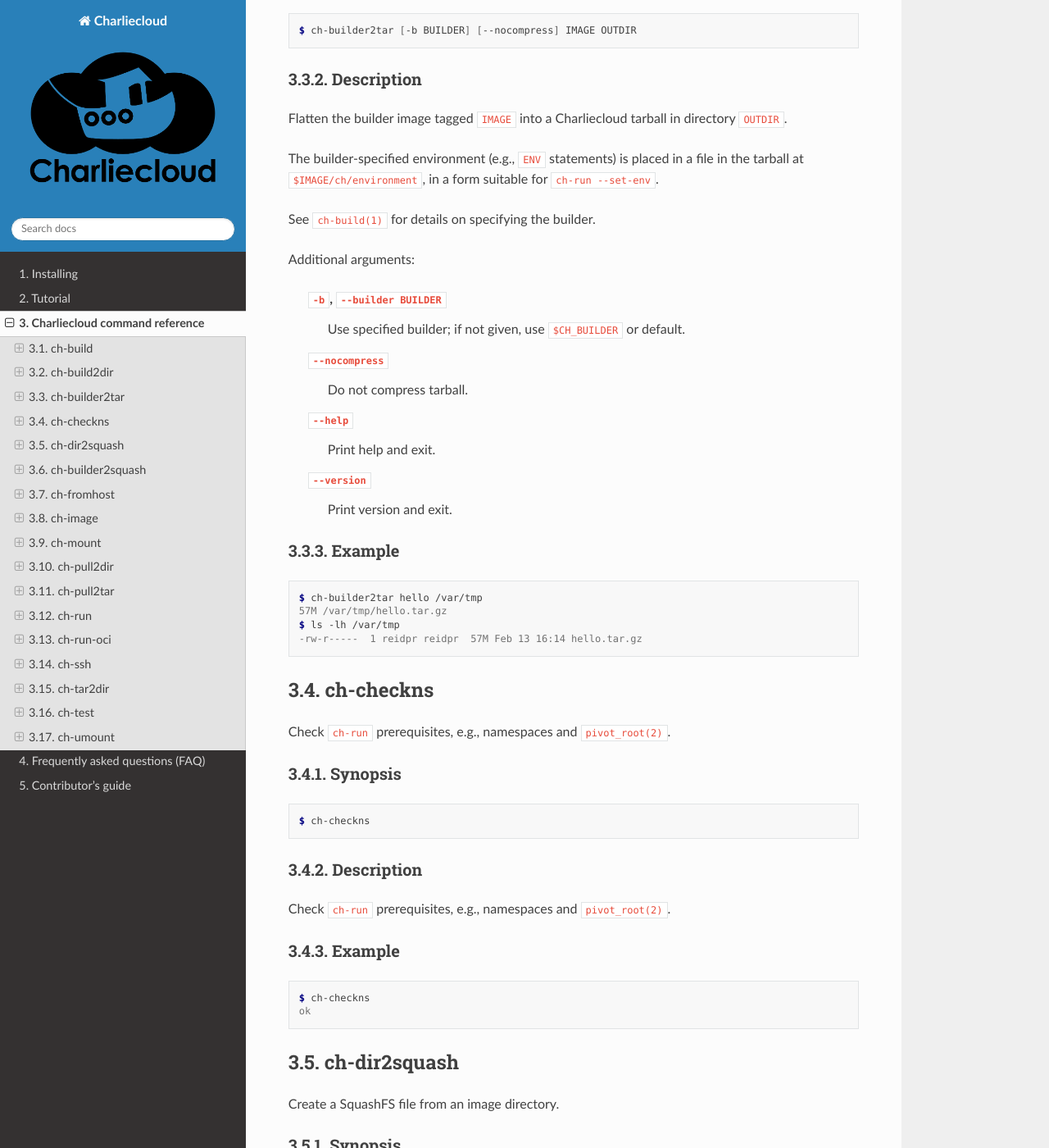
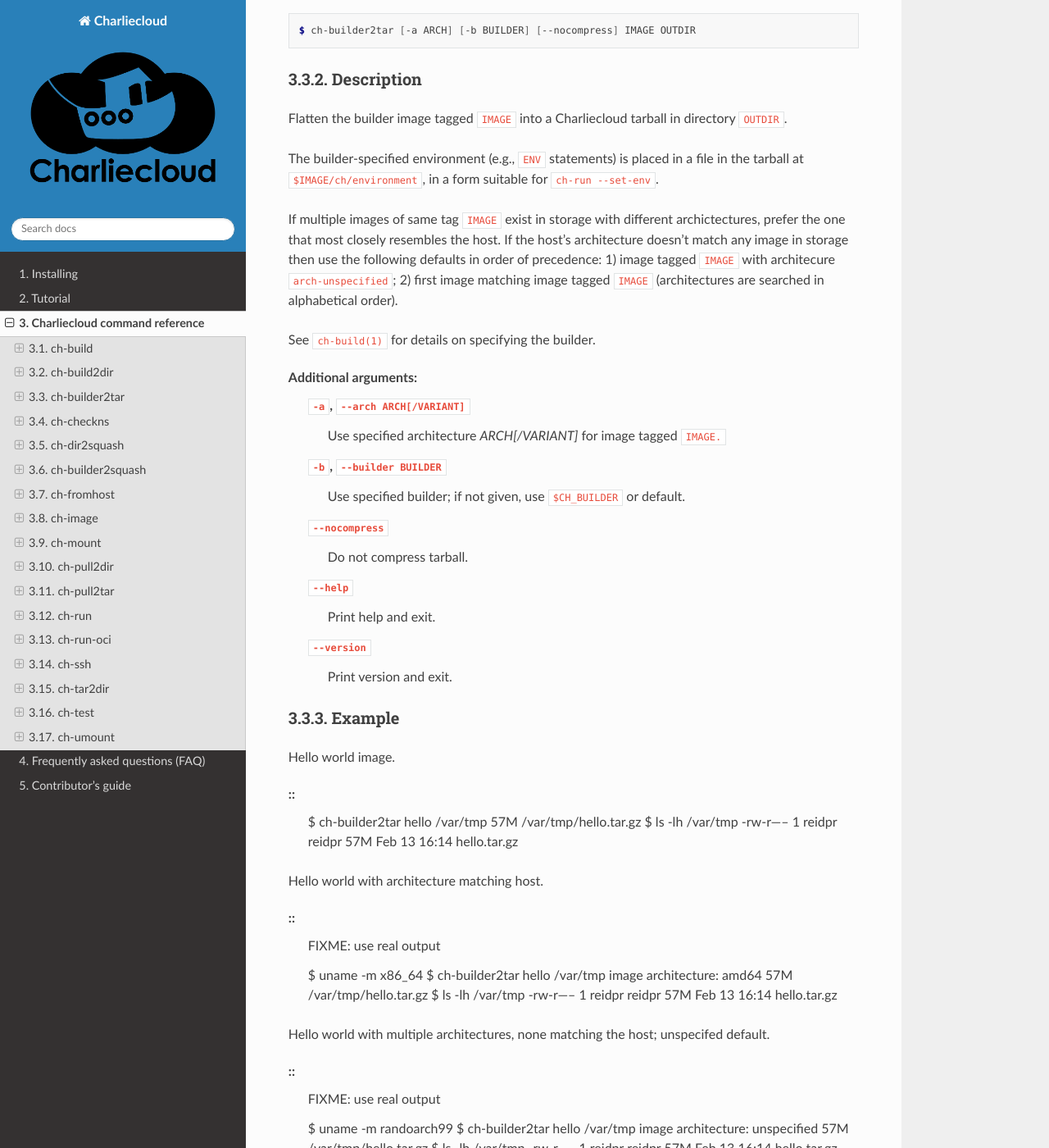
Before and after one commit to hpc/charliecloud, a Sphinx documentation site: the page built from doc/command-usage.rst, in a window 1280 px wide and 1400 px high, scrolled down 4425 px. Shown: the whole window at 82% size. Built offline with Sphinx 7.4.7 and the Read the Docs theme 2.0.0, drawn with Linux system fonts in a browser that asks for light colours; some of the changed text lies outside the part shown.

```diff
--- a/doc/ch-builder2tar_desc.rst
+++ b/doc/ch-builder2tar_desc.rst
@@ -3,7 +3,7 @@
 
 ::
 
-  $ ch-builder2tar [-b BUILDER] [--nocompress] IMAGE OUTDIR
+  $ ch-builder2tar [-a ARCH] [-b BUILDER] [--nocompress] IMAGE OUTDIR
 
 Description
 ===========
@@ -15,9 +15,18 @@
 a file in the tarball at :code:`$IMAGE/ch/environment`, in a form suitable for
 :code:`ch-run --set-env`.
 
+If multiple images of same tag :code:`IMAGE` exist in storage with different
+archictectures, prefer the one that most closely resembles the host. If the
+host's architecture doesn't match any image in storage then use the following
+defaults in order of precedence: 1) image tagged :code:`IMAGE` with architecure
+:code:`arch-unspecified`; 2) first image matching image tagged :code:`IMAGE`
+(architectures are searched in alphabetical order).
+
 See :code:`ch-build(1)` for details on specifying the builder.
 
 Additional arguments:
+  :code:`-a`, :code:`--arch ARCH[/VARIANT]`
+    Use specified architecture `ARCH[/VARIANT]` for image tagged :code:`IMAGE.`
 
   :code:`-b`, :code:`--builder BUILDER`
     Use specified builder; if not given, use :code:`$CH_BUILDER` or default.
@@ -34,9 +43,51 @@
 Example
 =======
 
+Hello world image.
+
 ::
-
   $ ch-builder2tar hello /var/tmp
   57M /var/tmp/hello.tar.gz
   $ ls -lh /var/tmp
   -rw-r-----  1 reidpr reidpr  57M Feb 13 16:14 hello.tar.gz
+
+Hello world with architecture matching host.
+
+::
+  FIXME: use real output
+
+  $ uname -m
+  x86_64
+  $ ch-builder2tar hello /var/tmp
+  image architecture: amd64
+  57M /var/tmp/hello.tar.gz
+  $ ls -lh /var/tmp
+  -rw-r-----  1 reidpr reidpr  57M Feb 13 16:14 hello.tar.gz
+
+Hello world with multiple architectures, none matching the host; unspecifed
+default.
+
+::
+  FIXME: use real output
+
+  $ uname -m
+  randoarch99
+  $ ch-builder2tar hello /var/tmp
+  image architecture: unspecified
+  57M /var/tmp/hello.tar.gz
+  $ ls -lh /var/tmp
+  -rw-r-----  1 reidpr reidpr  57M Feb 13 16:14 hello.tar.gz
+
+Hellow world with multiple architectures, none matching the host, no
+unspecified architecture variant.
+
+::
+  FIXME: use real output
+
+  $ uname -m
+  randoarch99
+  $ ch-builder2tar hello /var/tmp
+  image architecture: amd64
+  57M /var/tmp/hello.tar.gz
+  $ ls -lh /var/tmp
+  -rw-r-----  1 reidpr reidpr  57M Feb 13 16:14 hello.tar.gz
--- a/doc/ch-image_desc.rst
+++ b/doc/ch-image_desc.rst
@@ -231,6 +231,15 @@
 
 Options:
 
+  :code:`--arch`
+    Specify architecture :code:`--arch=ARCH[/VARIANT]` for image described by
+    :code:`IMAGE_REF`. If found pull it; otherwise error. Use
+    :code:`--list-arch IMAGE_REF` for list of valid platform architectures.
+
+  :code:`--list-arch`
+    Print a list of valid :code:`--arch` targets for image
+    :code:`IMAGE_REF`.
+
   :code:`--last-layer N`
     Unpack only :code:`N` layers, leaving an incomplete image. This option is
     intended for debugging.
@@ -238,6 +247,12 @@
   :code:`--parse-only`
     Parse :code:`IMAGE_REF`, print a parse report, and exit successfully
     without talking to the internet or touching the storage directory.
+
+This script tries to target the appropriate architecture when pulling. For
+example, when pulling :code:`centos:7`, first check for the
+existence of a fat manifest. If found, pull the architecture that most closely
+matches :code:`uname -m`; otherwise pull and store arch metadata as
+`arch-undefined`.
 
 This script does a fair amount of validation and fixing of the layer tarballs
 before flattening in order to support unprivileged use despite image problems
@@ -516,7 +531,8 @@
 
   $ ch-image pull debian:buster
   pulling image:   debian:buster
-
+  fat manifest: downloading
+  architecture: amd64 (x86_64)
   manifest: downloading
   layer 1/1: d6ff36c: downloading
   layer 1/1: d6ff36c: listing
@@ -533,6 +549,35 @@
    $ ls /tmp/buster
    bin   dev  home  lib64  mnt  proc  run   srv  tmp  var
    boot  etc  lib   media  opt  root  sbin  sys  usr
+
+Print list of targetable architecturess for the Debian Buster image.::
+
+   $ ch-image pull --list-arch debian:buster
+   fat manifest: using existing
+   available platforms:
+   amd64
+   arm/v5
+   arm/v7
+   arm64/v8
+   386
+   mips64le
+   ppc64le
+   s390x
+
+Download the arm64 variant of Debian Stretch.::
+
+   $ ch-grow pull --arch=arm64/v8 debian:buster
+   pulling image:   debian:buster
+   fat manifest: using existing
+   architecture: arm64v8 (aarch64)
+   manifest: downloading
+   layer 1/1: 04aacb1: downloading
+   layer 1/1: 04aacb1: listing
+   validating tarball members
+   resolving whiteouts
+   flattening image
+   layer 1/1: 04aacb1: extracting
+   done
 
 :code:`push`
 ------------
```
